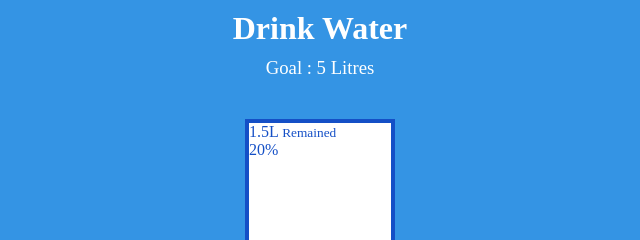
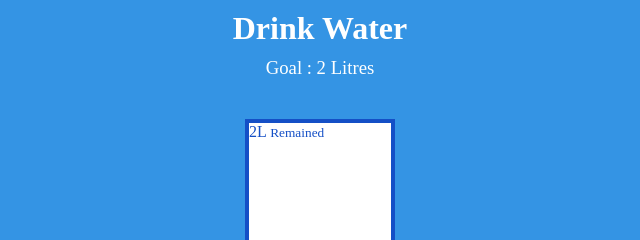
Before and after one commit to rahul-pvt-18/Day-16-Drink-Water, a plain HTML site: page index.html in a window 1280 px wide. Shown: the top 240 px of the page, 320-960 px from the left. Drawn offline with Linux system fonts and the light colour scheme.

Commit message:
Update index.html
Completing the file

```diff
--- a/index.html
+++ b/index.html
@@ -11,19 +11,19 @@
 
     <div class="wrapper">
         <h1>Drink Water</h1>
-        <h3>Goal : 5 Litres</h3>
+        <h3>Goal : 2 Litres</h3>
 
         <div class="cup" style="height: 330px;">
             <div class="remained" id="remained">
-                <span class="litres">1.5L</span>
+                <span id="litres">2L</span>
                 <small>Remained</small>
             </div>
-            <div class="percentage" id="percentage">20%</div>
+            <div class="percentage" id="percentage"></div>
         </div>
         <p class="text">Select number of glasses of water that you Drank</p>
         <div class="cups">
-            <div class="cup cup-small full">250ml</div>
-            <div class="cup cup-small full">250ml</div>
+            <div class="cup cup-small">250ml</div>
+            <div class="cup cup-small">250ml</div>
             <div class="cup cup-small">250ml</div>
             <div class="cup cup-small">250ml</div>
             <div class="cup cup-small">250ml</div>
```
